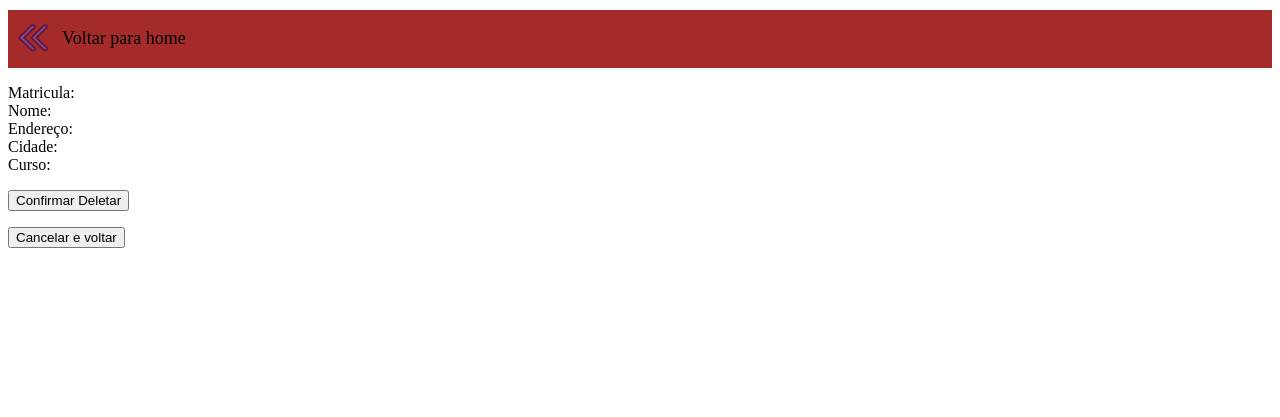
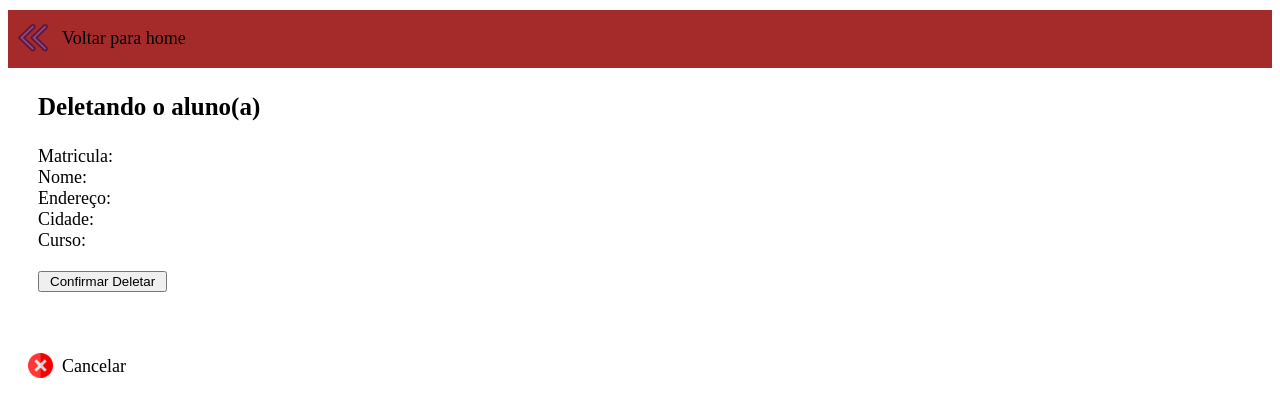
Before and after one commit to alinenecchi/trabalho_03_integracao_php_bd, a PHP site: page /alunos/aluno_a_deletar.php?cod=1 in a window 1280 px wide. Shown: the part 73-490 px from the top of the page. Run offline with PHP 8.4, Linux system fonts and the light colour scheme; data comes from the database, SQL or seed files in the repository; data that the repository does not hold is empty.

Commit message:
css aluno_a_deletar.php

```diff
--- a/alunos/aluno_a_deletar.php
+++ b/alunos/aluno_a_deletar.php
@@ -26,7 +26,7 @@
         </div>
       </a>
     </section>
-
+<div id="infos">
   <?php
       $codigo = $_GET['cod'];
       require("../conecta.inc.php");
@@ -39,7 +39,7 @@
       $Cidade     =$linha["nome_cid"];
       $Curso      =$linha["nome_curso"];
 
-    print("<h3>Deletando o aluno(a)</h3><p>");
+      print("<p><b>Deletando o aluno(a)</b></p>");
       print("Matricula: $Matricula<br>");
       print("Nome: <b>$Nome</b><br>");
       print("Endereço: $Endereço<br>");
@@ -51,10 +51,22 @@
       <form action="./aluno_deletado.php" method="POST">
         <input type="hidden" name="cod_del" value="<?php print($Matricula)?>">
         <input type="hidden" name="nome" value="<?php print($Nome)?>">
-      <input name ="submit" type="submit" value="Confirmar Deletar"/>
+        <input id="confirmaDeletar" name ="submit" type="submit" value="Confirmar Deletar"/>
       </form>
-    <button><a href="./lista_alunos.php">Cancelar e voltar</a></button>
     </div>
+  </div>
+
+  <section id="cancelarNav";>
+			<a href="lista_alunos.php">
+				<div id="CancelarButton">
+					<img src="../images/cancel.png" id="cancelarIcon">
+				</div>
+
+				<div id="cancelarText">
+					Cancelar
+				</div>
+			</a>
+		</section>
 
 </body>
 </html>
--- a/css/alunos.css
+++ b/css/alunos.css
@@ -78,3 +78,18 @@
   margin-left: 4px;
   margin-top: 4px;
 }
+
+#infos {
+  padding: 0px 50px 0px 0px;
+  margin-left: 30px;
+  font-size: 18px;
+}
+
+#infos p {
+  font-size: 25px;
+}
+
+#confirmaDeletar {
+  padding: 1px 10px 1px 10px;
+  margin-top: 20px;
+}
```
Lines whose indentation alone changed are shown as unchanged.
